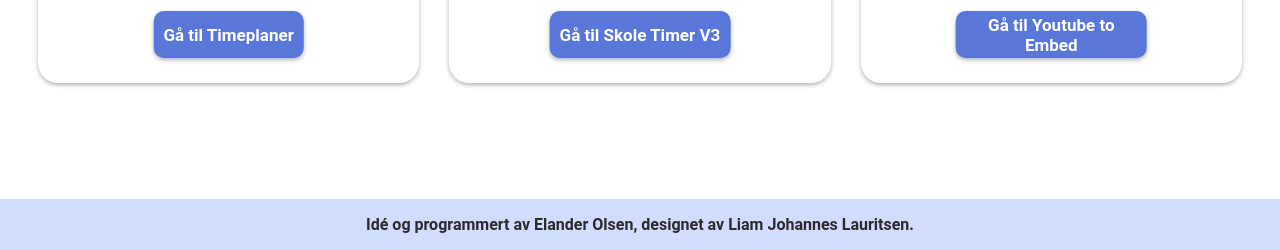
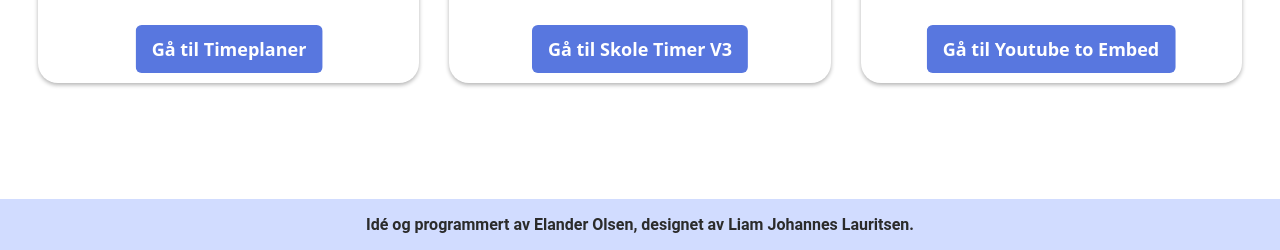
Before and after one commit to Cheese7856/HovedsideNy, a plain HTML site: page index.html in a window 1280 px wide. Shown: the part 550-800 px from the top of the page. Drawn offline with Linux system fonts and the light colour scheme.

Commit message:
💄 Fikset på knappene til prosjektene

```diff
--- a/src/style.css
+++ b/src/style.css
@@ -2,6 +2,8 @@
   --border: 20px;
   --borderBunn: 0px;
   --borderKnapp: 10px;
+
+  --blå-farge: hsl(226, 68%, 61%);
 }
 
 body {
@@ -56,39 +58,6 @@ table {
   table-layout: fixed;
   width: 90%;
   margin: 0 auto;
-}
-
-a {
-  padding: 10px;
-
-  width: min-content(35%, 20px);
-  height: 27px;
-
-  box-shadow: 0 2px 4px rgba(0, 0, 0, 0.3);
-
-  color: white;
-  background-color: hsl(226, 63%, 60%);
-  text-decoration: none;
-  font-weight: bold;
-  font-size: 17px;
-
-  position: absolute;
-  bottom: 25px;
-  margin: 0 auto;
-  left: 50%;
-  transform: translateX(-50%);
-
-  transition: 0.3s;
-
-  border-radius: var(--borderKnapp);
-
-  display: inline-flex;
-  align-items: center;
-  justify-content: center;
-}
-
-a:hover {
-  background-color: hsl(226, 70%, 50%);
 }
 
 .container {
@@ -226,3 +195,55 @@ a:hover {
 .pushable:focus:not(:focus-visible) {
   outline: none;
 }
+
+a {
+  align-items: center;
+  appearance: none;
+  background-color: var(--blå-farge);
+  border: 0;
+  border-radius: 6px;
+  /*box-shadow: rgba(45, 35, 66, 0.4) 0 2px 4px, rgba(45, 35, 66, 0.3) 0 7px 13px -3px, rgba(58, 65, 111, 0.5) 0 -3px 0 inset;*/
+  box-sizing: border-box;
+  color: #fff;
+  cursor: pointer;
+  display: inline-flex;
+  font-family: "Inter var", ui-sans-serif, system-ui, -apple-system, system-ui, "Segoe UI", Roboto, "Helvetica Neue", Arial, "Noto Sans", sans-serif, "Apple Color Emoji", "Segoe UI Emoji",
+    "Segoe UI Symbol", "Noto Color Emoji";
+  font-weight: 600;
+  height: 48px;
+  justify-content: center;
+  line-height: 1;
+  list-style: none;
+  overflow: hidden;
+  padding-left: 16px;
+  padding-right: 16px;
+  position: relative;
+  text-align: left;
+  text-decoration: none;
+  transition: box-shadow 0.15s, transform 0.15s;
+  user-select: none;
+  -webkit-user-select: none;
+  touch-action: manipulation;
+  white-space: nowrap;
+  will-change: box-shadow, transform;
+  font-size: 18px;
+}
+
+a:hover {
+  box-shadow: rgba(45, 35, 66, 0.4) 0 4px 8px, rgba(45, 35, 66, 0.3) 0 7px 13px -3px, #3c4fe0 0 -3px 0 inset;
+  transform: translate(-50%, -2px);
+  /* transform: translateY(-2px); */
+}
+
+a:active {
+  box-shadow: #3c4fe0 0 3px 7px inset;
+  transform: translate(-50%, 2px);
+  /* transform: translateY(2px); */
+}
+
+a {
+  position: absolute;
+  bottom: 10px;
+  left: 50%;
+  transform: translateX(-50%);
+}
```
